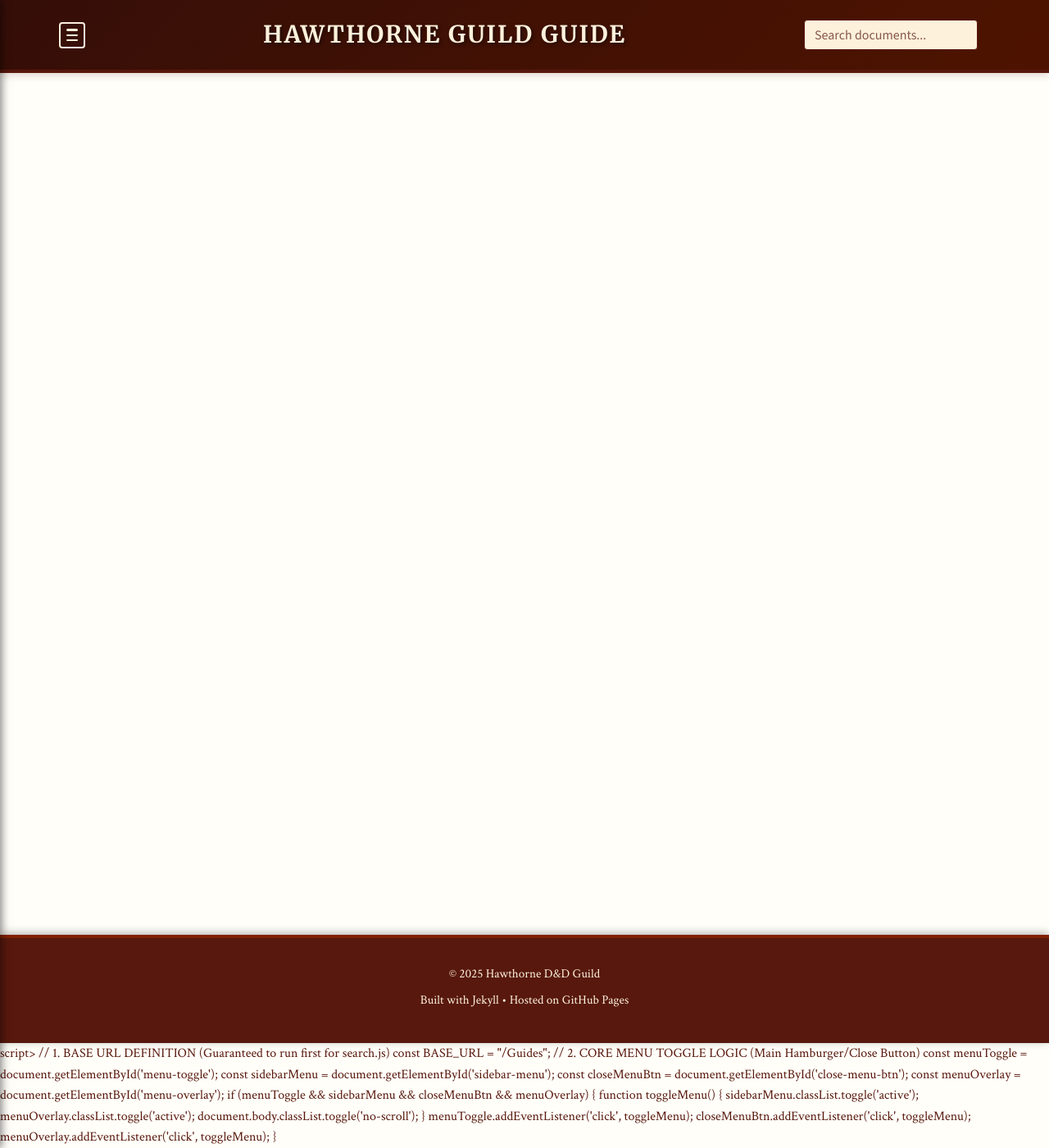
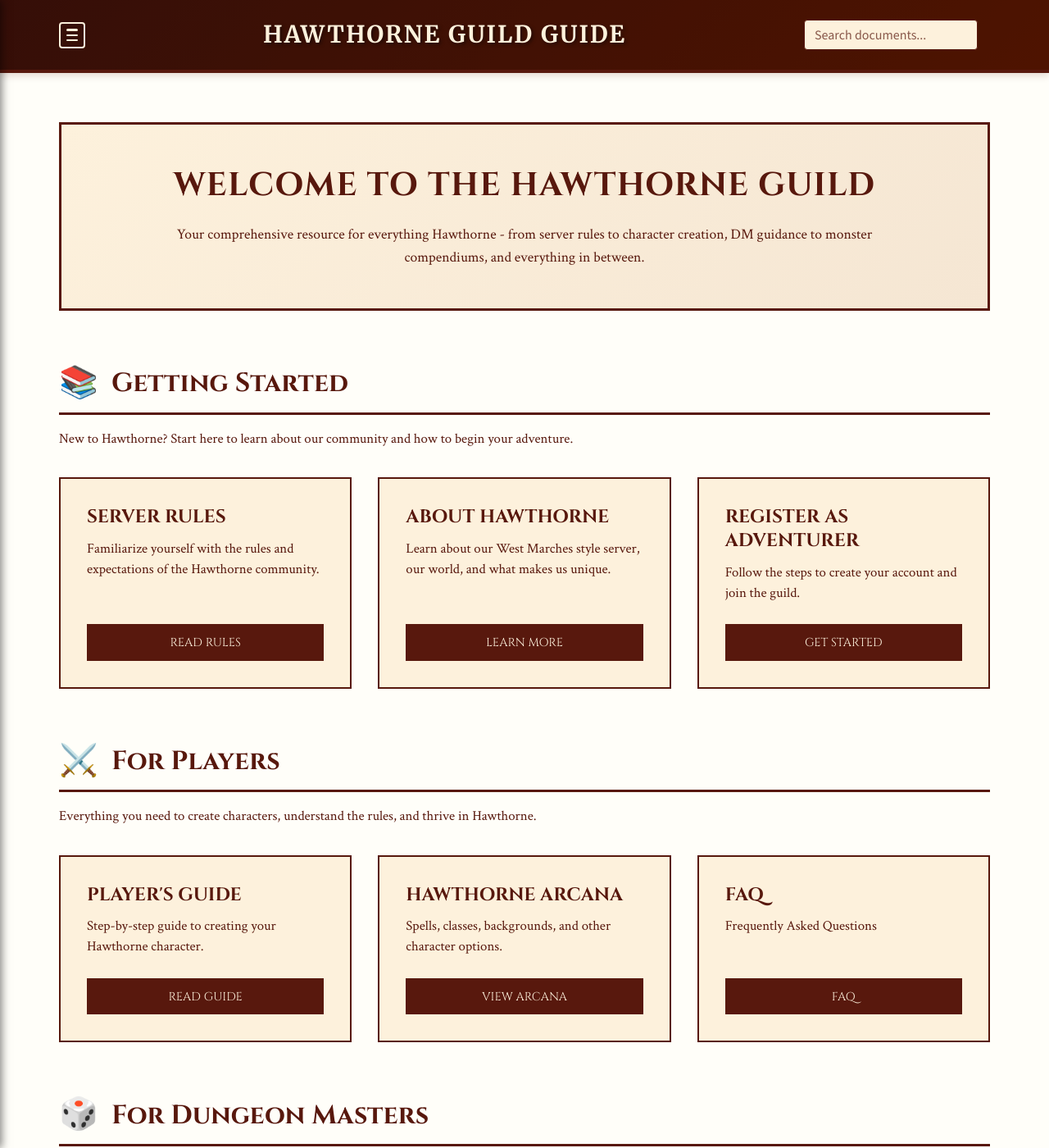
Before and after one commit to coconutswallow/Guides, a Jekyll site: the page built from index.html, in a window 1280 px wide and 1400 px high. Shown: the whole window at 82% size. Built offline with Jekyll 4.4.1, drawn with Linux system fonts in a browser that asks for light colours; comment, search, counter and statistics services are not loaded; some of the changed text lies outside the part shown.

Commit message:
Update default.html

```diff
--- a/_layouts/default.html
+++ b/_layouts/default.html
@@ -21,7 +21,7 @@
             <div class="header-search-container">
                 <input type="text" id="search-input" placeholder="Search documents..." aria-label="Search documents">
             </div>
-            </div>
+        </div>
     </header>
 
     <div id="sidebar-menu">
@@ -79,6 +79,14 @@
         </div>
     </div>
 
+    <div id="menu-overlay"></div>
+
+    <ul id="search-results"></ul>
+
+    <div class="page">
+        {{ content }}
+    </div>
+
     <footer class="site-footer">
         <div class="footer-content">
             <p>&copy; {{ 'now' | date: "%Y" }} Hawthorne D&D Guild</p>
@@ -86,7 +94,7 @@
         </div>
     </footer>
 
-    script>
+    <script>
         // 1. BASE URL DEFINITION (Guaranteed to run first for search.js)
         const BASE_URL = "{{ site.baseurl }}";
 
@@ -100,7 +108,7 @@
             function toggleMenu() {
                 sidebarMenu.classList.toggle('active');
                 menuOverlay.classList.toggle('active');
-                document.body.classList.toggle('no-scroll');
+                document.body.classList.toggle('menu-open');
             }
 
             menuToggle.addEventListener('click', toggleMenu);
```
